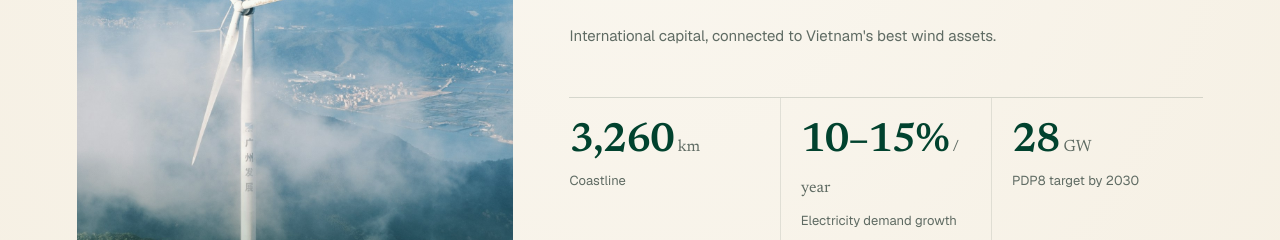
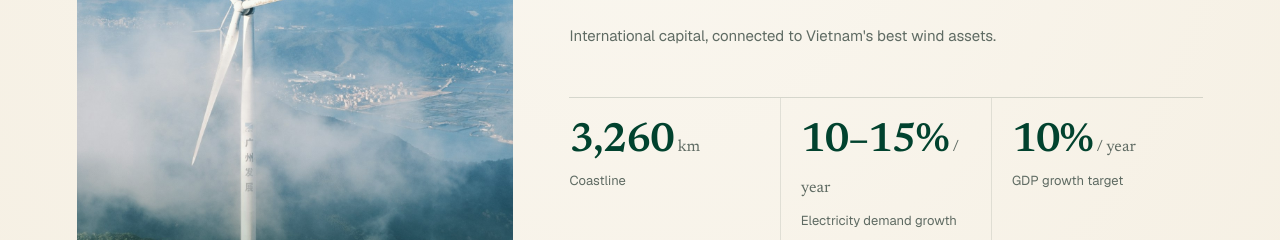
Before and after one commit to PhuThanhz/leargas-energy-partners, a Next.js app: page / in a window 1280 px wide. Shown: the part 1100-1340 px from the top of the page. Built offline with nearby package versions, Linux system fonts and the light colour scheme; no server answers.

Commit message:
feat(stats): replace 28GW PDP8 target with 10%/year GDP growth target

```diff
--- a/src/components/sections/firm-identity.tsx
+++ b/src/components/sections/firm-identity.tsx
@@ -23,7 +23,7 @@ interface StatItem {
 const stats: StatItem[] = [
   { value: 3260, decimals: 0, unit: "km", label: "Coastline" },
   { displayValue: "10–15%", unit: "/ year", label: "Electricity demand growth" },
-  { value: 28, decimals: 0, unit: "GW", label: "PDP8 target by 2030" },
+  { displayValue: "10%", unit: "/ year", label: "GDP growth target" },
 ]
 
 const pillars = [
```
